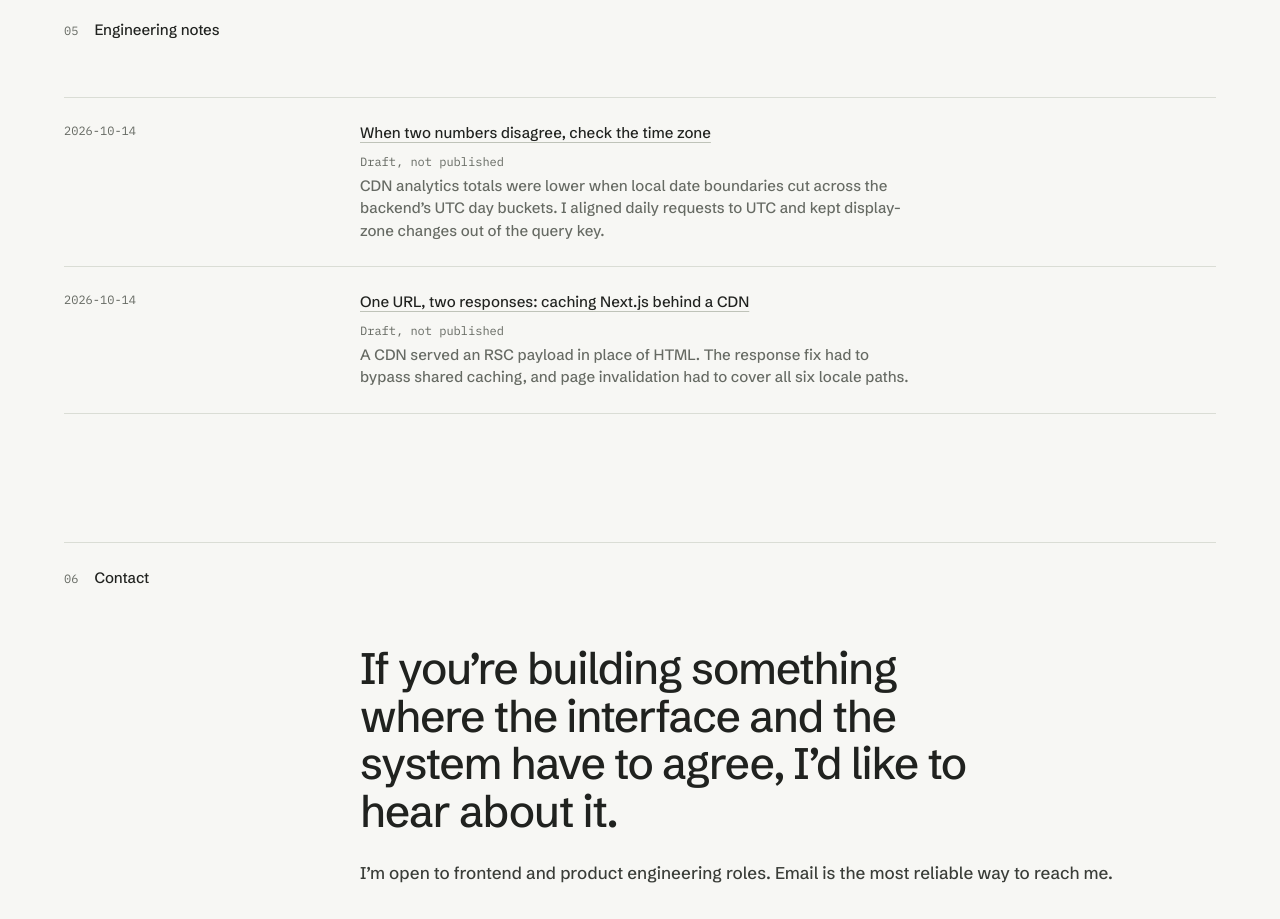
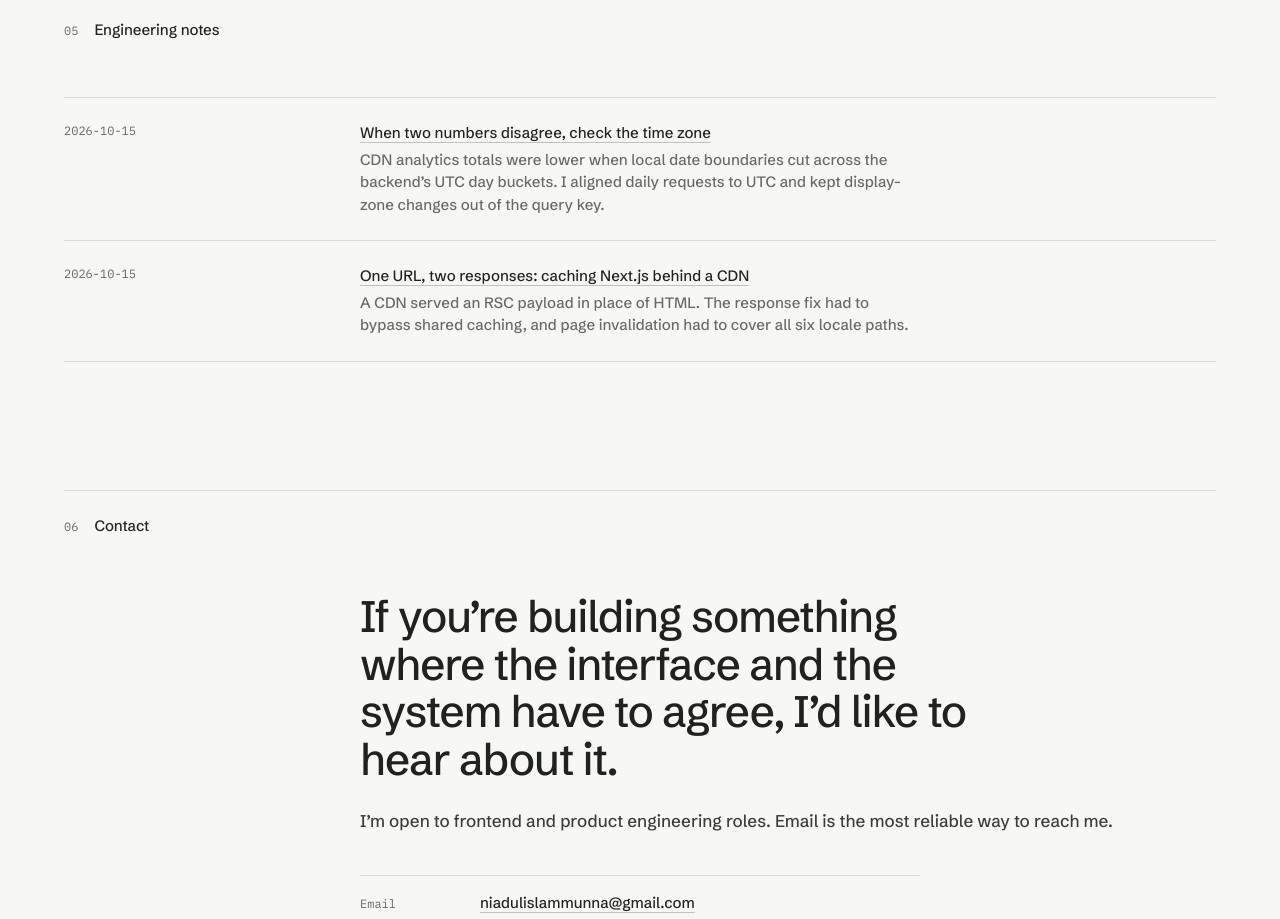
Before and after one commit to niadul-munna/portfolio, a Next.js app: page / in a window 1280 px wide. Shown: the part 4860-5779 px from the top of the page. Built offline with nearby package versions, Linux system fonts and the light colour scheme; no server answers.

Commit message:
Publish both engineering notes

```diff
--- a/content/notes.ts
+++ b/content/notes.ts
@@ -4,9 +4,9 @@ import type { Note } from "./types";
 export const notes: Note[] = [
   {
     slug: "when-two-numbers-disagree-check-the-time-zone",
-    visibility: "draft",
+    visibility: "public",
     title: "When two numbers disagree, check the time zone",
-    date: "2026-10-14",
+    date: "2026-10-15",
     summary:
       "CDN analytics totals were lower when local date boundaries cut across the backend’s UTC day buckets. I aligned daily requests to UTC and kept display-zone changes out of the query key.",
     standfirst:
@@ -81,9 +81,9 @@ export const notes: Note[] = [
   },
   {
     slug: "one-url-two-responses-caching-nextjs-behind-a-cdn",
-    visibility: "draft",
+    visibility: "public",
     title: "One URL, two responses: caching Next.js behind a CDN",
-    date: "2026-10-14",
+    date: "2026-10-15",
     summary:
       "A CDN served an RSC payload in place of HTML. The response fix had to bypass shared caching, and page invalidation had to cover all six locale paths.",
     standfirst:
```
